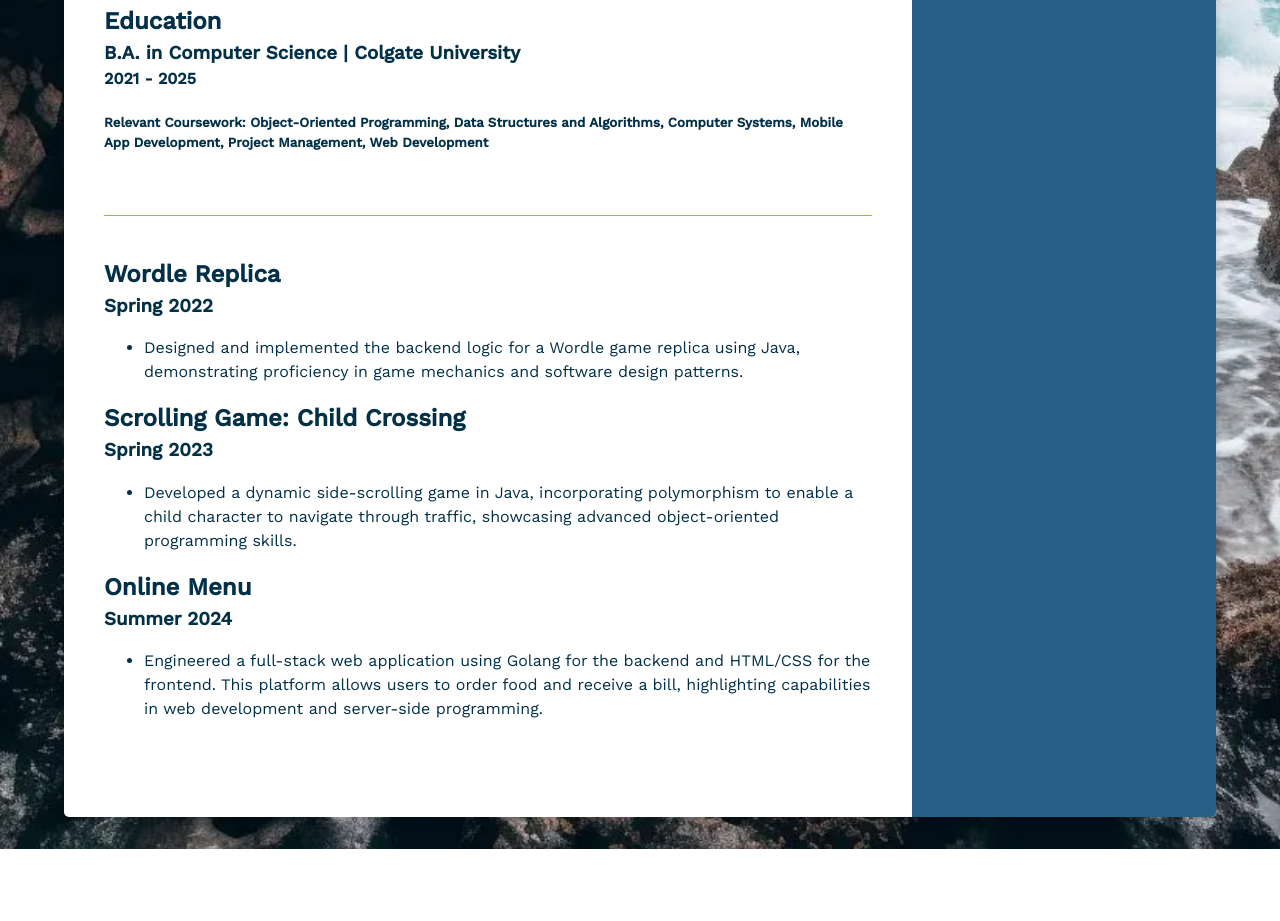
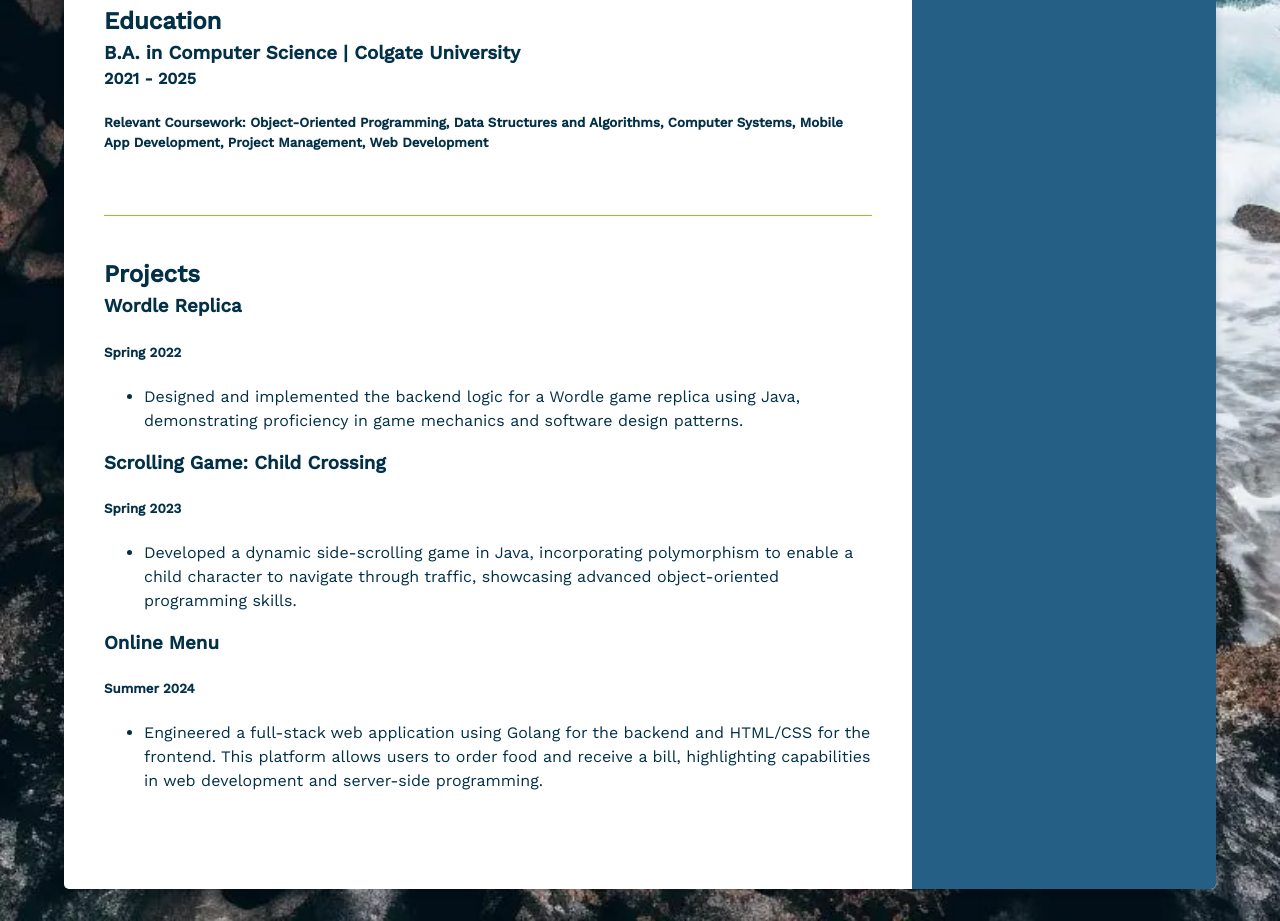
Before and after one commit to pcwhite-dot/webdev1-module3, a website: page docs/index.html in a window 1280 px wide. Shown: the part 740-1661 px from the top of the page. Before the commit the page ends 1589 px from the top, so only its background shows below. Drawn offline with nearby package versions, Linux system fonts and the light colour scheme.

Commit message:
made adjustments to website but forgot I was on update readme branch

```diff
--- a/docs/index.html
+++ b/docs/index.html
@@ -105,20 +105,21 @@
             </section> <!-- Closes the education section -->
 
             <section class="project-section">
-                <h2>Wordle Replica</h2> <!-- name of the project -->
-                <h3>Spring 2022</h3> <!-- date completed project-->
+                <h1> Projects </h1>
+                <h3>Wordle Replica</h3> <!-- name of the project -->
+                <h5>Spring 2022</h5> <!-- date completed project-->
                 <ul>
                     <li>Designed and implemented the backend logic for a Wordle game replica using Java, demonstrating proficiency in game mechanics and software design patterns.</li>
                 </ul> <!-- description of project -->
 
-                <h2> Scrolling Game: Child Crossing</h2>
-                <h3> Spring 2023</h3>
+                <h3> Scrolling Game: Child Crossing</h3>
+                <h5> Spring 2023</h5>
                 <ul>
                     <li> Developed a dynamic side-scrolling game in Java, incorporating polymorphism to enable a child character to navigate through traffic, showcasing advanced object-oriented programming skills.</li>
                 </ul>
 
-                <h2> Online Menu</h2>
-                <h3> Summer 2024</h3>
+                <h3> Online Menu</h3>
+                <h5> Summer 2024</h5>
                 <ul>
                     <li> Engineered a full-stack web application using Golang for the backend and HTML/CSS for the frontend. This platform allows users to order food and receive a bill, highlighting capabilities in web development and server-side programming.</li>
                 </ul>
```
